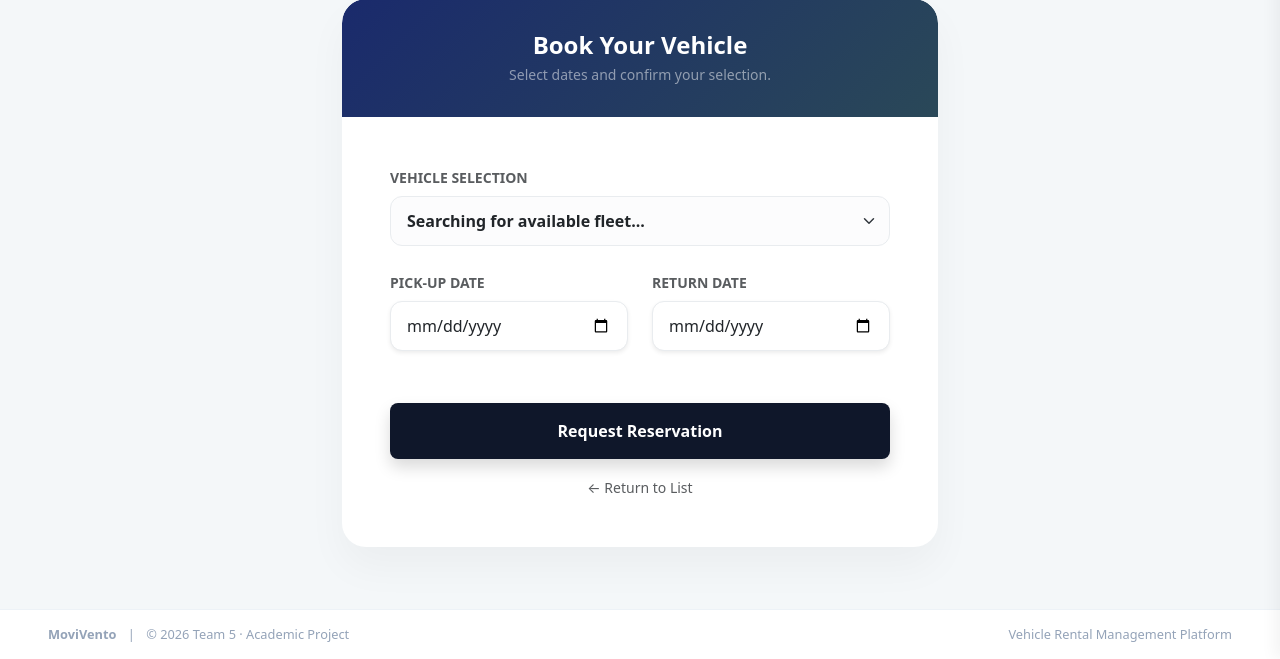
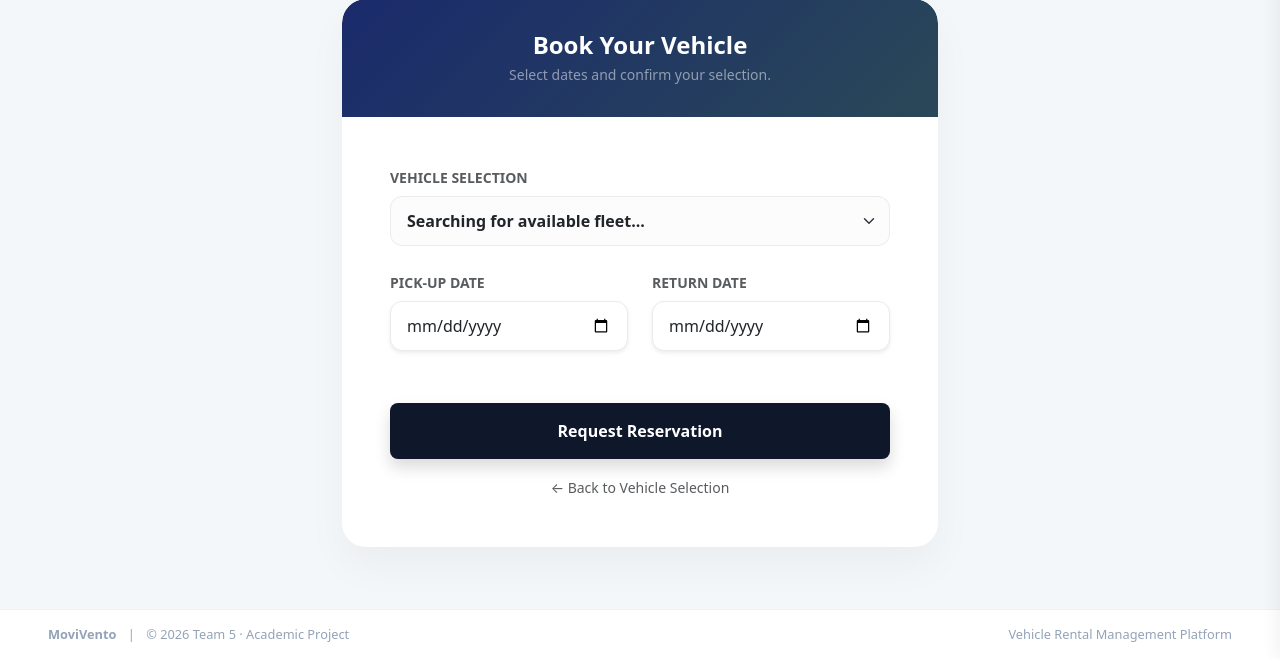
Before and after one commit to Bootcamp-IA-P6/Proyecto2_CRUD_Equipo5, a Django app: page /reservations/create/ in a window 1280 px wide. Shown: the part 141-800 px from the top of the page. Run offline with Django 5.2, Linux system fonts and the light colour scheme; the visitor is signed in with stand-in values (Sample User, id 1); data that the repository does not hold is empty.

Commit message:
fix: update navigation link in reservation creation page #120

```diff
--- a/renting/templates/renting/reservations/create.html
+++ b/renting/templates/renting/reservations/create.html
@@ -57,7 +57,7 @@
                     <div class="mt-5">
                         <button type="submit" class="btn btn-primary w-100 py-3 fw-bold rounded-3 shadow mb-3">Request Reservation</button>
                         <div class="text-center">
-                            <a href="{% url 'reservation_list' %}" class="text-muted small text-decoration-none">← Return to List</a>
+                            <a href="{% url 'home' %}" class="text-muted small text-decoration-none">← Back to Vehicle Selection</a>
                         </div>
                     </div>
                 </form>
```
